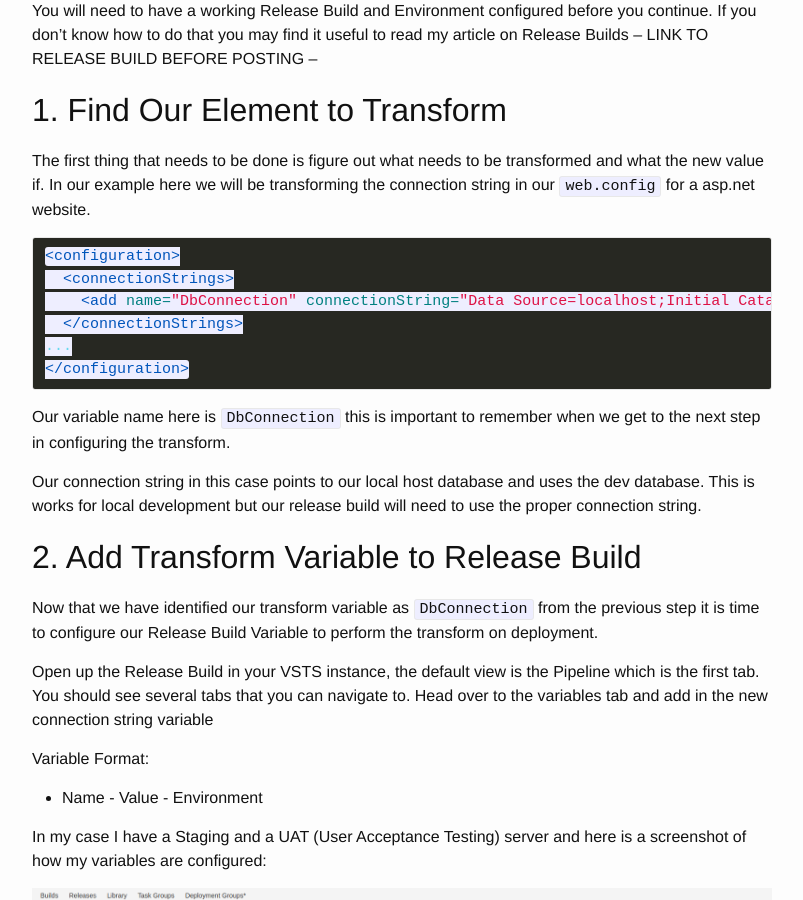
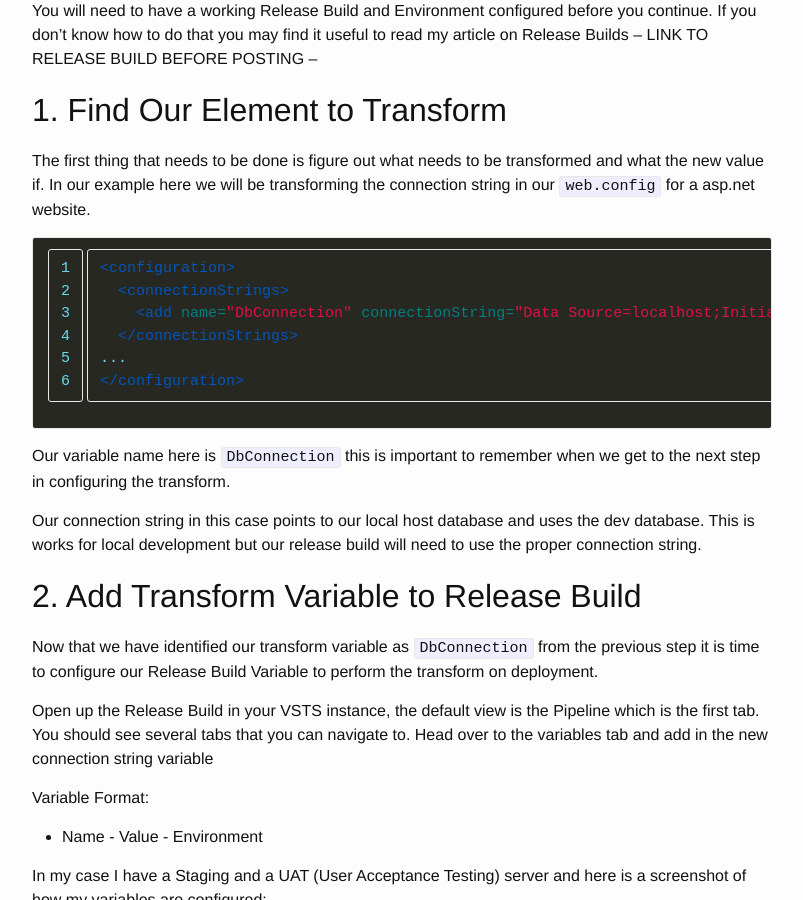
Before and after one commit to SkyeHoefling/ahoefling.github.io, a Jekyll site: the page built from _posts/2017-09-15-VSTS-Dev-Ops-Release-Build-Xml-Transform.md, in a window 1280 px wide and 900 px high, scrolled down 783 px. Shown: the whole window, without its empty margins (238-1041 px from the left). Built offline with Jekyll 4.4.1, drawn with Linux system fonts in a browser that asks for light colours; nearby versions of some CDN libraries; comment, search, counter and statistics services are not loaded.

Commit message:
fixed typo in highlight xml liquid syntax

```diff
--- a/_posts/2017-09-15-VSTS-Dev-Ops-Release-Build-Xml-Transform.md
+++ b/_posts/2017-09-15-VSTS-Dev-Ops-Release-Build-Xml-Transform.md
@@ -27,7 +27,7 @@ You will need to have a working Release Build and Environment configured before
 ## 1. Find Our Element to Transform ##
 The first thing that needs to be done is figure out what needs to be transformed and what the new value if. In our example here we will be transforming the connection string in our `web.config` for a asp.net website.
 
-{% highlight xml linenose %}
+{% highlight xml linenos %}
 <configuration>
   <connectionStrings>
     <add name="DbConnection" connectionString="Data Source=localhost;Initial Catalog=dev;Integrated Security=true;" providerName="System.Data.SqlClient"/>>
```
